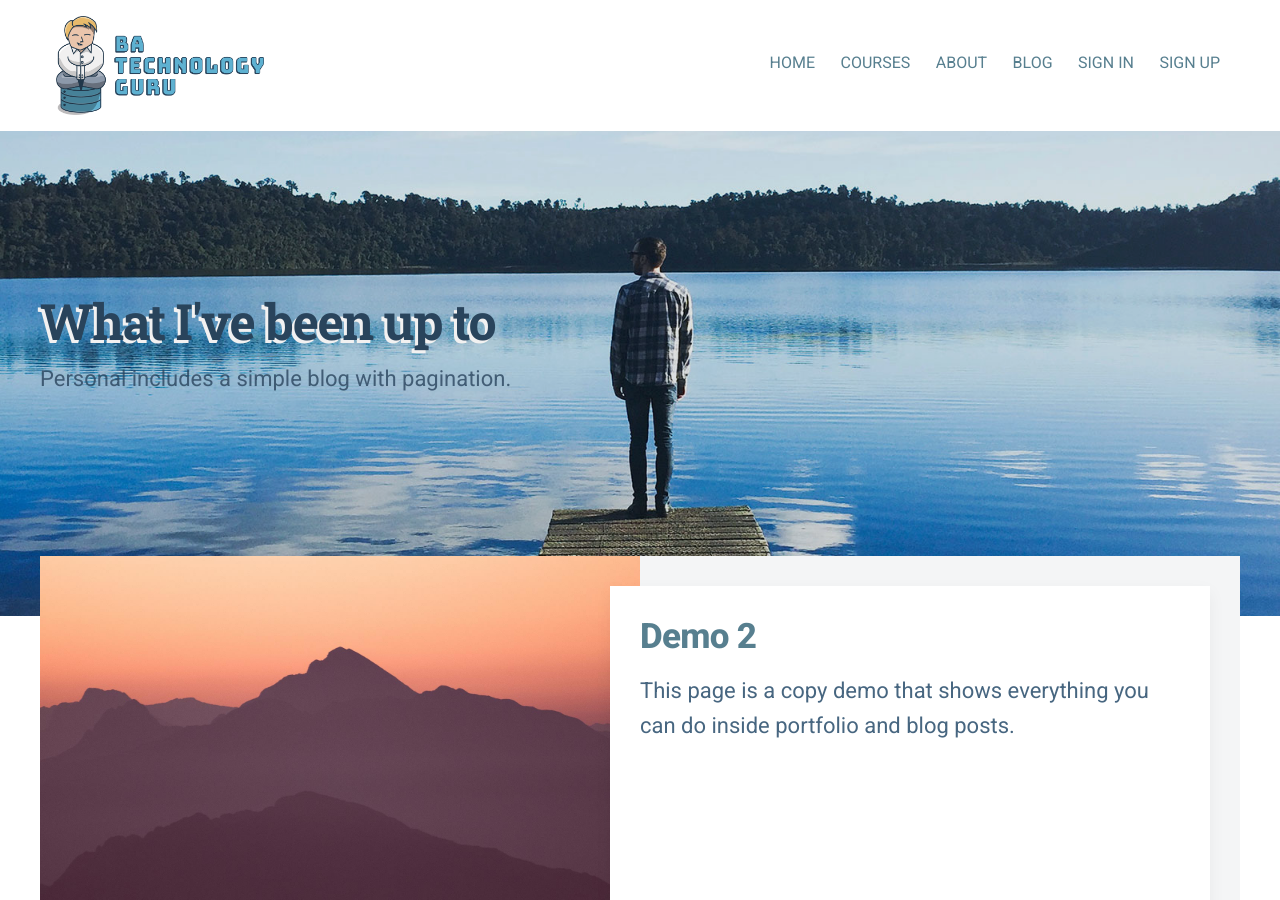
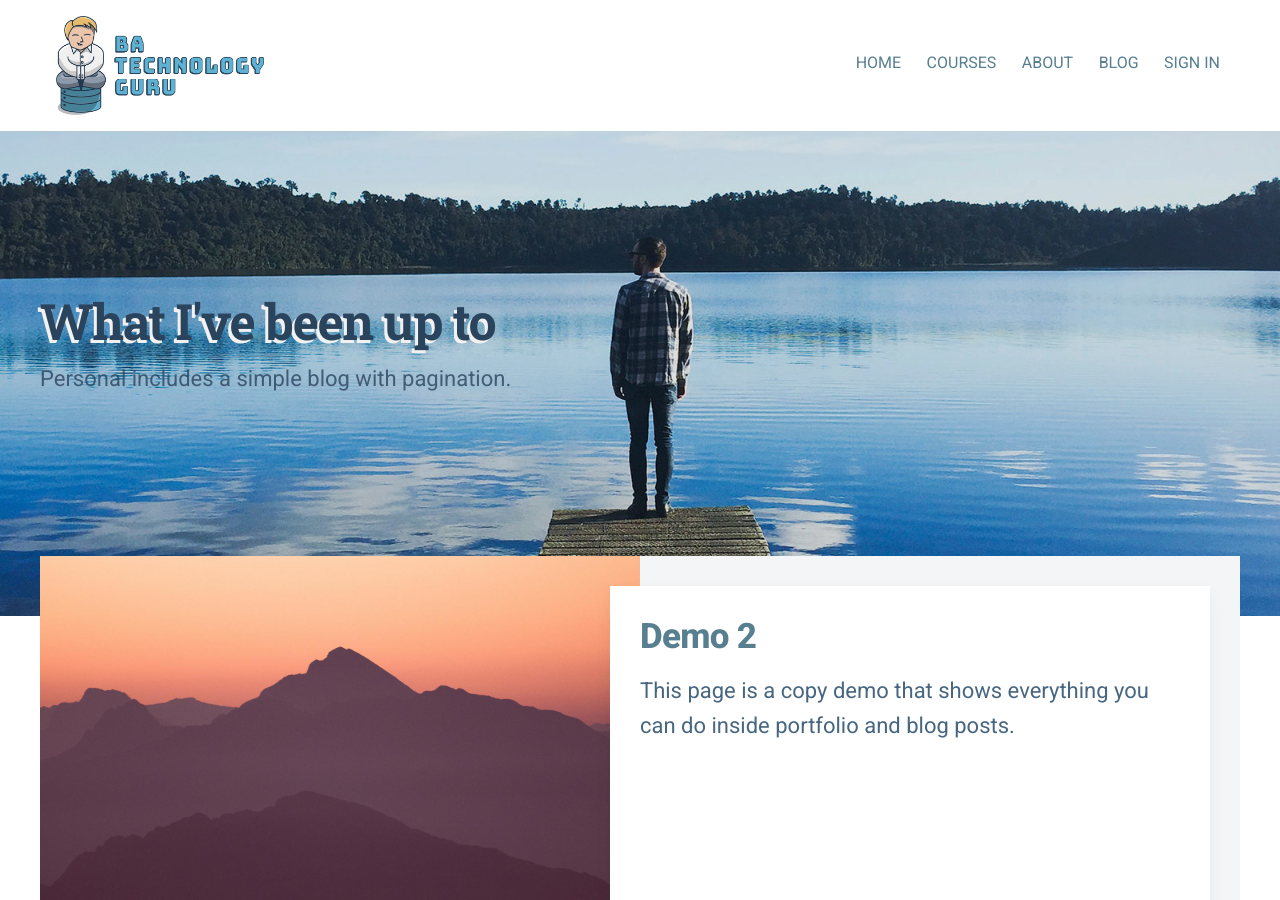
Before and after one commit to batechnologyguru/batetechnology, a Jekyll site: the page built from index.html, in a window 1280 px wide and 900 px high. Built offline with Jekyll 4.4.1, drawn with Linux system fonts in a browser that asks for light colours; nearby versions of some CDN libraries; some web fonts are replaced; the list of posts is cut into pages by our own code.

Commit message:
Update settings.yml

```diff
--- a/_data/settings.yml
+++ b/_data/settings.yml
@@ -18,9 +18,6 @@ menu_settings:
       url: 'https://learn.batechnology.guru'
     - title: 'SIGN IN'
       url: 'https://learn.batechnology.guru/users/sign_in'
-    - title: 'SIGN UP'
-      url: 'https://learn.batechnology.guru/users/sign_up'
-
 
 footer_settings:
   footer_tagline: BA Technology Guru
```
